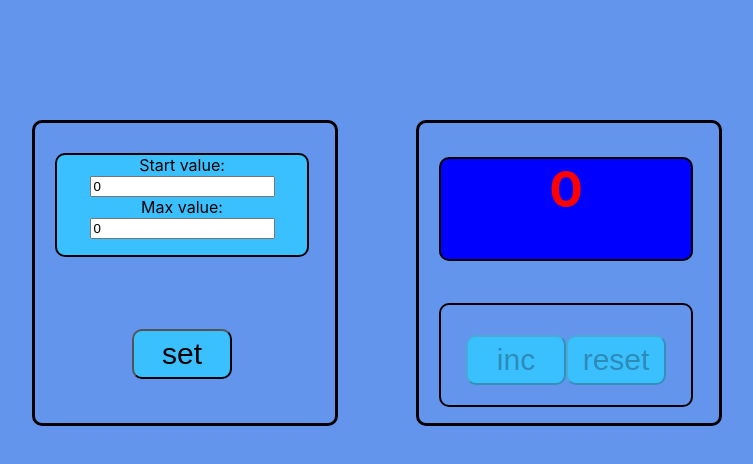
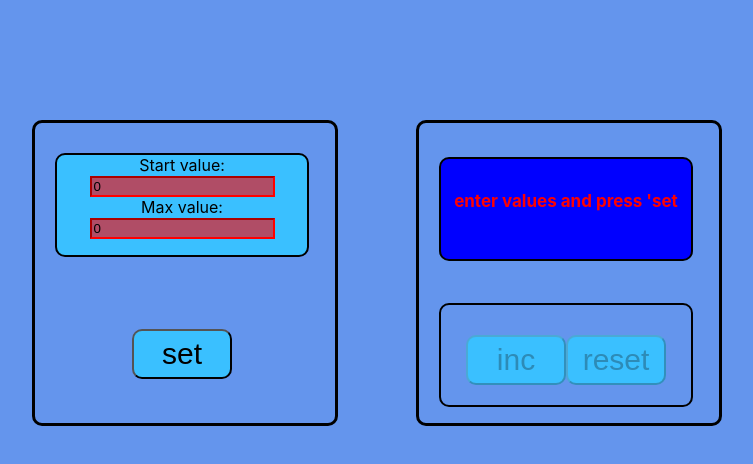
Before and after one commit to Vadim-w/Counter, a React (Create React App) app: page / in a window 1280 px wide. Shown: the top 464 px of the page, without its empty margins (268-1021 px from the left). Built offline with nearby package versions, Linux system fonts and the light colour scheme.

Commit message:
Refactoring.

```diff
--- a/src/App.css
+++ b/src/App.css
@@ -11,40 +11,7 @@
   margin: 100px auto;
 }
 
-.App-logo {
-  height: 40vmin;
-  pointer-events: none;
-}
 
-@media (prefers-reduced-motion: no-preference) {
-  .App-logo {
-    animation: App-logo-spin infinite 20s linear;
-  }
-}
-
-.App-header {
-  background-color: #282c34;
-  min-height: 100vh;
-  display: flex;
-  flex-direction: column;
-  align-items: center;
-  justify-content: center;
-  font-size: calc(10px + 2vmin);
-  color: white;
-}
-
-.App-link {
-  color: #61dafb;
-}
-
-@keyframes App-logo-spin {
-  from {
-    transform: rotate(0deg);
-  }
-  to {
-    transform: rotate(360deg);
-  }
-}
 
 body{
   background-color: cornflowerblue;
@@ -62,31 +29,7 @@ body{
   position: relative;
 }
 
-.screen {
-  width: 250px;
-  height: 100px;
-  border: 2px black solid;
-  border-radius: 10px;
-  margin-top: -250px;
-  margin-left: 20px;
-  background-color: #3ac0ff;
-  font-size: 50px;
-  font-weight: bold;
-}
-.screen-block {
-  width: 250px;
-  height: 100px;
-  border: 2px black solid;
-  border-radius: 10px;
-  position: static;
-  margin-top: -250px;
-  margin-left: 20px;
-  background-color: blue;
-  font-size: 50px;
-  color: red;
-  font-weight: bold;
 
-}
 
 .buttons {
   width: 250px;
--- a/src/App.tsx
+++ b/src/App.tsx
@@ -1,24 +1,49 @@
-import React, {ChangeEvent, useState} from 'react';
+import React, { useState} from 'react';
 import './App.css';
 import {Counter} from './CounterBlock/Counter';
 
 function App() {
     let [counter, setCounter] = useState(0)
-    let [maxValue, setMaxValue] = useState(0)
+    let [startValue, setStartValue] = useState("0")
+    let [maxValue, setMaxValue] = useState("0")
+    let [error, setError] = useState(false)
+    let [settingsOn, setSettingsOn] = useState(false)
 
-    function addCounter() {
+
+
+    const changeStartValue = (value: string) => {
+        if(+(value) < 0 ) {
+            setError(true)
+            setSettingsOn(true)
+        }
+        else {setError(false)}
+        setStartValue(value)
+        setSettingsOn(false)
+    }
+
+    const changeMaxValue = (value: string) => {
+        if(+(value) < 0 ) {
+            setError(true)
+            setSettingsOn(true)
+        }
+        else {setError(false)}
+        setMaxValue(value)
+        setSettingsOn(false)
+    }
+
+    const addCounter = () =>  {
         setCounter(counter + 1)
     }
-    function reset() {
+    const reset = () => {
         setCounter(0)
     }
 
-    function applySettings(start: number, max: number) {
-        debugger;
-        setCounter(start)
-        setMaxValue(max)
+    const applySettings = () => {
+        setCounter(+(startValue))
+        setMaxValue(maxValue)
+        setSettingsOn(true)
+    }
 
-    }
 
     return (
         <div className="App">
@@ -26,7 +51,13 @@ function App() {
                      counter={counter}
                      reset={reset}
                      applySettings={applySettings}
+                     startValue={startValue}
                      maxValue={maxValue}
+                     error={error}
+                     changeStartValue={changeStartValue}
+                     changeMaxValue={changeMaxValue}
+                     settingsOn={settingsOn}
+
             />
         </div>
     );
--- a/src/CounterBlock/Buttons.tsx
+++ b/src/CounterBlock/Buttons.tsx
@@ -5,13 +5,13 @@ type buttonsType = {
     addCounter: () => void
     reset: () => void
     counter: number
-    maxValue: number
+    maxValue: string
 }
 
 export const Buttons: React.FC<buttonsType> = (props) => {
     return (
         <div className={"buttons"}>
-            <Button title={"inc"} onClickHandler={props.addCounter} disabled={props.counter === props.maxValue}/>
+            <Button title={"inc"} onClickHandler={props.addCounter} disabled={props.counter === +(props.maxValue)}/>
             <Button title={"reset"} onClickHandler={props.reset} disabled={props.counter === 0}/>
         </div>
     )
--- a/src/CounterBlock/Counter.tsx
+++ b/src/CounterBlock/Counter.tsx
@@ -7,21 +7,42 @@ type counterType = {
     addCounter: () => void
     counter: number
     reset: () => void
-    applySettings: (start: number, max: number) => void
-    maxValue: number
+    applySettings: () => void
+    startValue: string
+    maxValue: string
+    error: boolean
+    changeStartValue: (value: string) => void
+    changeMaxValue: (value: string) => void
+    settingsOn: boolean
 }
 
 export const Counter: React.FC<counterType> = (props) => {
     return (<div className={"commonBlock"}>
             <div className={"settingsBlock"}>
                 <div>
-                <ScreenSettings applySettings={props.applySettings}/>
+                <ScreenSettings
+                    applySettings={props.applySettings}
+                    error={props.error}
+                    changeStartValue={props.changeStartValue}
+                    changeMaxValue={props.changeMaxValue}
+                    startValue={props.startValue}
+                    maxValue={props.maxValue}
+                    counter={props.counter}
+                />
                 </div>
 
             </div>
             <div className={"counter"}>
-                <Buttons addCounter={props.addCounter} reset={props.reset} counter={props.counter} maxValue={props.maxValue}/>
-                <Screen counter={props.counter} maxValue={props.maxValue}/>
+                <Buttons addCounter={props.addCounter}
+                         reset={props.reset}
+                         counter={props.counter}
+                         maxValue={props.maxValue}/>
+                <Screen counter={props.counter}
+                        maxValue={props.maxValue}
+                        error={props.error}
+                        startValue={props.startValue}
+                        settingsOn={props.settingsOn}
+                />
             </div>
         </div>
     )
--- /dev/null
+++ b/src/CounterBlock/Screen.module.css
@@ -0,0 +1,33 @@
+.screen {
+    width: 250px;
+    height: 100px;
+    border: 2px black solid;
+    border-radius: 10px;
+    position: static;
+    margin-top: -250px;
+    margin-left: 20px;
+    background-color: #3ac0ff;
+    font-size: 50px;
+    font-weight: bold;
+}
+.screenBlock {
+    width: 250px;
+    height: 100px;
+    border: 2px black solid;
+    border-radius: 10px;
+    position: static;
+    margin-top: -250px;
+    margin-left: 20px;
+    background-color: blue;
+    font-size: 50px;
+    color: red;
+    font-weight: bold;
+
+}
+
+.correctValue {
+    font-size: 17px;
+    color: red;
+    position: relative;
+    margin-bottom: 10px;
+}
--- a/src/CounterBlock/Screen.tsx
+++ b/src/CounterBlock/Screen.tsx
@@ -1,14 +1,23 @@
 import React from 'react';
+import styles from './Screen.module.css'
 
 type screenType = {
     counter: number
-    maxValue: number
+    startValue: string
+    maxValue: string
+    error: boolean
+    settingsOn: boolean
 }
 
 export const Screen:React.FC<screenType> = (props) => {
     return(
-        <div className={props.counter === props.maxValue? "screen-block": "screen"} >
-            {props.counter}
+        <div className={props.counter === +(props.maxValue) ? styles.screenBlock : styles.screen} >
+            {props.error
+                ? <span className={styles.correctValue}>incorrect value!</span>
+                : props.settingsOn
+                    ? props.counter
+                    : <span className={styles.correctValue}>enter values and press 'set</span>
+            }
         </div>
     )
 }
--- /dev/null
+++ b/src/SettingsCounterBlock/ScreenSettings.module.css
@@ -0,0 +1,9 @@
+.maxValueError {
+    border-color: red;
+    background-color: rgba(255, 0, 0, 0.6);
+}
+
+.startValueError {
+    border-color: red;
+    background-color: rgba(255, 0, 0, 0.6);
+}
--- a/src/SettingsCounterBlock/ScreenSettings.tsx
+++ b/src/SettingsCounterBlock/ScreenSettings.tsx
@@ -1,35 +1,40 @@
-import React, {ChangeEvent, useState} from 'react';
+import React, {ChangeEvent} from 'react';
 import {Button} from "../Common/Button";
+import styles from './ScreenSettings.module.css'
 
 type ScreenSettingsPropsType = {
-    applySettings: (start: number, max: number) => void
+    applySettings: () => void
+    error: boolean
+    changeStartValue: (value: string) => void
+    changeMaxValue: (value: string) => void
+    startValue: string
+    maxValue: string
+    counter: number
 }
 
 export const ScreenSettings = (props:ScreenSettingsPropsType) => {
 
-    let [startValue, setStartValue] = useState("0")
-    let [maxValue, setMaxValue] = useState("0")
 
     function onChangeStartValue(e: ChangeEvent<HTMLInputElement>) {
-        setStartValue(e.currentTarget.value)
+        props.changeStartValue(e.currentTarget.value)
     }
 
     function onChangeMaxValue(e: ChangeEvent<HTMLInputElement>) {
-        setMaxValue(e.currentTarget.value)
-    }
-
-    function applySettings() {
-        if(startValue.trim() && maxValue.trim()) {
-            props.applySettings(Number(startValue), Number(maxValue))
-        }
+        props.changeMaxValue(e.currentTarget.value)
     }
 
     return (
         <div className={"settingsScreen"}>
-            <div className={"maxValue"}>Start value: <input value={startValue} onChange={onChangeStartValue} type='number'/></div>
-            <div className={"startValue"}>Max value: <input value={maxValue} onChange={onChangeMaxValue} type='number' /></div>
+            <div>Start value:
+                <input className={+(props.startValue) < 0 || +(props.startValue) >= +(props.maxValue) ? styles.startValueError : ""}
+                       value={props.startValue} onChange={onChangeStartValue} type='number'/>
+            </div>
+            <div>Max value:
+                <input className={+(props.maxValue) < 0 || +(props.startValue) >= +(props.maxValue) ? styles.maxValueError : ""}
+                       value={props.maxValue} onChange={onChangeMaxValue} type='number' />
+            </div>
             <div className={"buttonSettings"}>
-                <Button title={"set"} onClickHandler={applySettings} disabled={false}/>
+                <Button title={"set"} onClickHandler={props.applySettings} disabled={ props.counter > +(props.startValue)}/>
             </div>
         </div>
     )
```
